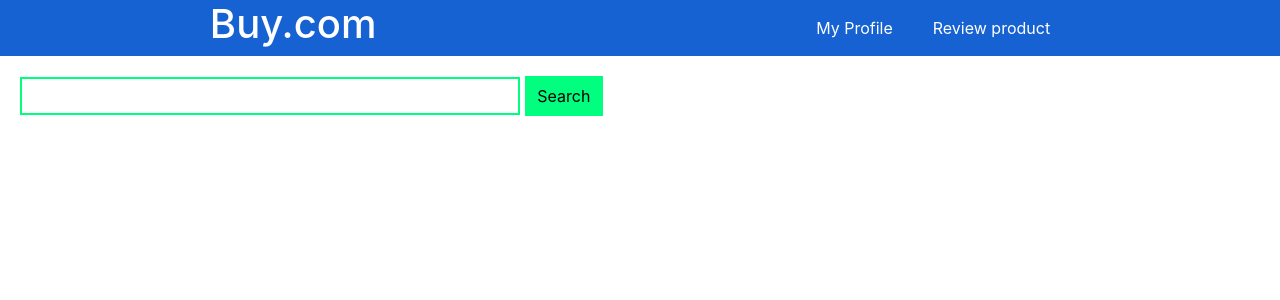
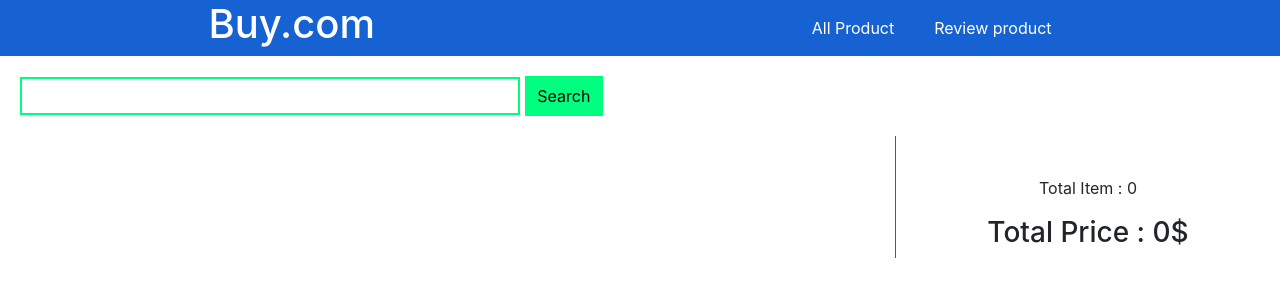
Before and after one commit to sohan9542/Johnson-Product-Practice-, a React (Create React App) app: page /review in a window 1280 px wide. Shown: the top 300 px of the page. Built offline with nearby package versions, Linux system fonts and the light colour scheme.

Commit message:
Completeing Review system

```diff
--- a/src/Header.js
+++ b/src/Header.js
@@ -26,7 +26,7 @@
                 <nav>
                     <div className="brand"><h1>Buy.com</h1></div>
                     <div className="options">
-                        <Link to="/">My Profile</Link>
+                        <Link to="/">All Product</Link>
                         <Link to="/review">Review product</Link>
                     </div>
                 </nav>
--- a/src/Review.js
+++ b/src/Review.js
@@ -4,12 +4,13 @@
 import { getDatabaseCart } from './utilities/databaseManager';
 
 const Review = () => {
-const [cart, setCart] = useState([])
+    const [cart, setCart] = useState([])
     useEffect(() => {
         const saveCart = getDatabaseCart();
         const productKeys = Object.keys(saveCart);
         const cartProducts = productKeys.map(key => {
             const product = fakeData.find(pd => pd.key === key);
+            product.quantity = saveCart[key];
             return product;
 
         })
@@ -17,9 +18,18 @@
         setCart(cartProducts)
     }, [])
     // console.log(cart);
+    const totalPrice = cart.reduce((total, prd) => total + (prd.price * prd.quantity), 0);
+    const quantitys = cart.reduce((total, q) => total + q.quantity, 0)
+
     return (
-        <div>
-            {cart.map(pd => <ReviewProduct key={pd.key} product={pd}></ReviewProduct>)}
+        <div className="shop-container">
+            <div className="product-container">
+                {cart.map(pd => <ReviewProduct key={pd.key} product={pd}></ReviewProduct>)}
+            </div>
+            <div className="cart-container">
+                <p>Total Item : {quantitys}</p>
+                <h3>Total Price : {totalPrice}$</h3>
+            </div>
         </div>
     )
 }
--- a/src/ReviewProduct.js
+++ b/src/ReviewProduct.js
@@ -1,23 +1,34 @@
 import React from 'react'
 import { removeFromDatabaseCart } from './utilities/databaseManager';
-import { useState } from 'react';
+import { useState, useEffect } from 'react';
 const ReviewProduct = (props) => {
-    const {key, name, price, img, seller, stock}= props.product;
     // console.log(props);
+    const { key, name, price, img, seller, stock, quantity } = props.product;
+    // console.log(props);
+    const [cart, setCart] = useState([])
+
+    useEffect(() => {
+        const newCart = [...cart, props.product];
+        // console.log(newCart);
+    })
+
     const [remove, setRemove] = useState('Remove This item')
     const [style, setstyle] = useState({
-        display:'flex',
+        display: 'flex',
         width: '70%',
         alignItems: 'center',
-        justifyContent:'center'
+        justifyContent: 'center'
 
     })
     function RemoveProduct() {
         setRemove('Removed')
         removeFromDatabaseCart(key)
-        setstyle({display: 'none'})
+        setstyle({ display: 'none' })
     }
+    // const totalPrice = .reduce((total, prd) => total + prd.price, 0);
+
     return (
+        <div className="main-container" style={{ display: 'flex' }}>
             <div className="card-container" style={style}>
                 <div className="img-box">
                     <img src={img} alt="" />
@@ -26,8 +37,13 @@
                     <h5 className="product-name"> <a href={props.url}>{name}</a></h5>
                     <p className="company-name">Company - <span className="seller">{seller}</span></p>
                     <h4 className="price">{price}$</h4>
+                    <h6>Quantity : {quantity}</h6>
                     <p>only <span className="seller">{stock}</span> left in stock - order soon</p>
                     <button onClick={RemoveProduct}>{remove}</button>
+                </div>
+            </div>
+            <div className="calculate-price" style={{ padding: '30px' }}>
+                <h6>Price: {price * quantity}</h6>
             </div>
         </div>
     )
--- a/src/Shop.js
+++ b/src/Shop.js
@@ -17,6 +17,7 @@
         addToDatabaseCart(product.key, count)
     }
     // localStorage.setItem('Cart', JSON.stringify(cart))
+    // console.log(cart);
     const totalPrice = cart.reduce((total, prd) => total + prd.price, 0);
     let tax = 0;
     if (totalPrice > 1) {
```
Lines whose indentation alone changed are shown as unchanged.
